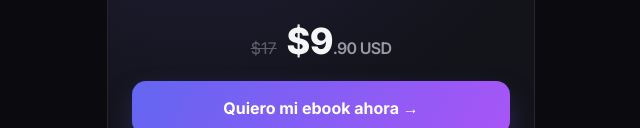
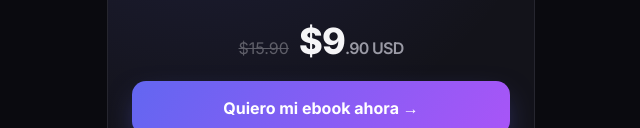
Before and after one commit to Noah-innovator/Sistema-25-15-50-10, a plain HTML site: page index.html in a window 1280 px wide. Shown: the part 3103-3231 px from the top of the page, without its empty margins (319-959 px from the left). Drawn offline with Linux system fonts and the light colour scheme.

Commit message:
Update index.html

```diff
--- a/index.html
+++ b/index.html
@@ -509,7 +509,7 @@
         <div class="eyebrow">Empieza hoy</div>
         <h2 class="h2">Tu plan financiero,<br>en menos de 10 minutos</h2>
         <div class="precio-row" style="margin-top:22px;">
-          <span class="precio-tachado">$17</span>
+          <span class="precio-tachado">$15.90</span>
           <span class="precio-actual">$9<span>.90 USD</span></span>
         </div>
         <a href="https://pay.hotmart.com/N106494098C?bid=1782433181728" class="btn-cta">Quiero mi ebook ahora →</a>
```
